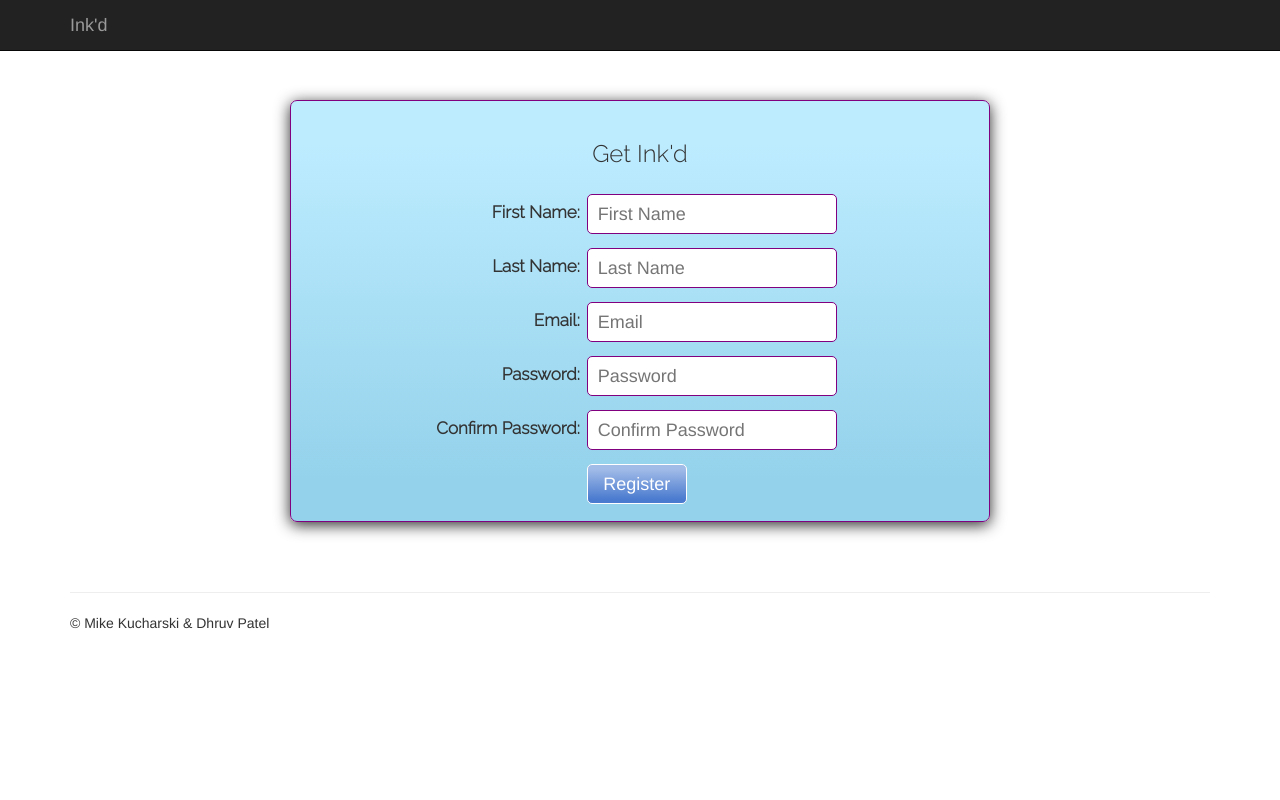
After one commit to mikekucharski/inkd, a PHP site: page /register2.php in a window 1280 px wide. The commit adds this page. Run offline with PHP 8.4, Linux system fonts and the light colour scheme; some libraries are stand-ins or nearby versions.

Commit message:
Updated seacrh bar

```diff
--- a/css/login_style.css
+++ b/css/login_style.css
@@ -41,13 +41,12 @@
 	clear:both;
 }
 
-.login_form
+.login_container
 {
 	text-align:center;
 	display:block;
 	width:700px;
-	margin: 0 auto;
-	margin-top:150px;
+	margin: 50 auto;
 	background: -webkit-gradient(linear, left top, left bottom, color-stop(10%,#bdecff),
             color-stop(90%,#94d2eb));
 	border-radius:7px;
@@ -55,42 +54,43 @@
 	box-shadow: 0px 3px 15px #292929;
 }
 
-.register_form
+.register_container
 {
+	padding:10px;
 	margin-top:100px;
 }
 
-.login_form h1{
+.login_container h1{
 	font-family: 'Raleway', ariel, serif;
 	font-size: 24px;
 	padding:10px;
 }
 
-.login_form p
+.login_container p
 {
 	padding:4px;
 	font-size:17px;
 }
 
-.login_form p a
+.login_container p a
 {
 	text-decoration:none;
 	color:blue;
 
 }
 
-.login_form p a:hover
+.login_container p a:hover
 {
 	text-decoration:underline;
 	color:darkblue;
 }
 
-.login_form #register table
+.login_form table
 {
 	margin:auto;
 }
 
-label
+.login_form label
 {
 	display:inline-block;
 	text-align:right;
@@ -99,7 +99,7 @@ label
 	font-family: 'Raleway', ariel, serif;
 }
 
-input[type="text"], input[type="password"]
+.login_form input[type="text"], .login_form  input[type="password"]
 {
 	padding:10px;
 	margin:7px;
@@ -111,16 +111,16 @@ input[type="text"], input[type="password"]
 	border:1px solid purple;
 }
 
-input[type="text"]:focus, input[type="password"]:focus
+.login_form  input[type="text"]:focus, .login_form  input[type="password"]:focus
 {
 	outline:none;
 	background:#f9f7fc;
 	border:2px solid purple;
 }
 
-input[type="submit"], input[type="button"]
+.login_form  input[type="submit"], .login_form  input[type="button"]
 {
-	padding:10px;
+	padding:7px;
 	margin:7px;
 	width:100px;
 	height:40px;
@@ -132,7 +132,7 @@ input[type="submit"], input[type="button"]
 	border-radius:5px;
 }
 
-input[type="submit"]:hover, input[type="button"]:hover
+.login_form input[type="submit"]:hover, .login_form input[type="button"]:hover
 {
 	background: -webkit-gradient(linear, left top, left bottom, color-stop(10%,#88abe8),
             color-stop(90%,#4b7bcf));
--- a/includes/header.php
+++ b/includes/header.php
@@ -23,9 +23,9 @@
 			  </li>
 			  <li><a href="scripts/logout.php"><i class="glyphicon glyphicon-off"></i> Logout</a></li>
           </ul>
-		  <form class="navbar-form navbar-right" action="">
+		  <form class="navbar-form navbar-right" method="get" action="scripts/search.php">
 			 <div class="form-group">
-				<input id="nav_search_bar" type="text" class="form-control search-query" placeholder="Search" data-provide="typeahead" autocomplete="off">
+				<input name="search" id="nav_search_bar" type="text" class="form-control search-query" placeholder="Search" data-provide="typeahead" autocomplete="off">
 
 			</div>
 			<button type="submit" class="btn btn-success">Search</button>
--- a/register.php
+++ b/register.php
@@ -15,7 +15,7 @@
 			</div>
 
 			<div id="main">
-				<div class="register_form login_form">
+				<div class="register_form">
 					<h1>Get Ink'd</h1>
 					<form id="register" action="scripts/create_user.php" method="POST">
 						<table>
--- /dev/null
+++ b/register2.php
@@ -0,0 +1,65 @@
+<html>
+	<head>
+	<link rel="stylesheet" type="text/css" href="css/login_style.css">
+	<?php include('includes/head.php'); ?>
+		<title>Log In</title>
+	</head>
+
+	 <body>
+
+		<div class="navbar navbar-inverse navbar-fixed-top" role="navigation">
+		  <div class="container">
+			<div class="navbar-header">
+			  <button type="button" class="navbar-toggle" data-toggle="collapse" data-target=".navbar-collapse">
+				<span class="sr-only">Toggle navigation</span>
+				<span class="icon-bar"></span>
+				<span class="icon-bar"></span>
+				<span class="icon-bar"></span>
+			  </button>
+			  <a class="navbar-brand" href="#">Ink'd</a>
+			</div>
+		  </div>
+		</div>
+
+		<div class="login_container register_container">
+			<h1>Get Ink'd</h1>
+			<form class='login_form' action="scripts/create_user.php" method="POST">
+				<table>
+					<tr>
+						<td><label>First Name:</label></td>
+						<td><input name='first' type="text" placeholder="First Name"/></td>
+					</tr>
+					<tr>
+						<td><label>Last Name:</label></td>
+						<td><input name='last' type="text" placeholder="Last Name"/> </td>
+					</tr>
+					<tr>
+						<td><label>Email:</label></td>
+						<td><input name='email' type="text" placeholder="Email" /> </td>
+					</tr>
+					<tr>
+						<td><label>Password:</label></td>
+						<td><input name='password' type="password" placeholder="Password"/> </td>
+					</tr>
+					<tr>
+						<td><label>Confirm Password:</label></td>
+						<td><input name='password2' type="password" placeholder="Confirm Password"/> </td>
+					</tr>
+					<tr>
+						<td></td>
+						<td><input name='submit' type="submit" value="Register"/></td>
+					</tr>
+
+				</table>
+			</form>
+		</div>
+
+		<div class="container">
+		  <hr>
+
+		  <footer>
+			<p>&copy; Mike Kucharski & Dhruv Patel</p>
+		  </footer>
+		</div> <!-- /container -->
+	</body>
+</html>
--- a/scripts/create_post.php
+++ b/scripts/create_post.php
@@ -1,5 +1,4 @@
 <?php
-	error_reporting(0);
 
 	session_start();
 
--- a/scripts/get_account_settings.php
+++ b/scripts/get_account_settings.php
@@ -1,5 +1,4 @@
 <?php
-error_reporting(0);
 
 $u_id = $_SESSION['u_id'];
 
--- a/scripts/get_profile_posts.php
+++ b/scripts/get_profile_posts.php
@@ -1,6 +1,4 @@
 <?php
-
-	error_reporting(0);
 
 	if(isset($_GET['u_id']) &&!empty($_GET['u_id']))
 	{
@@ -56,7 +54,6 @@
 						</div>
 					</div>
 				";
-				$mysqli->close();
 			} // endwhile
 			$mysqli->close();
 		}// end if
--- a/scripts/get_profile_settings.php
+++ b/scripts/get_profile_settings.php
@@ -1,5 +1,4 @@
 <?php
-error_reporting(0);
 $u_id = $_SESSION['u_id'];
 
 //connect to database
```
Also changed, not shown: login2.php (added, +71 -0 lines), scripts/search.php (added, +26 -0 lines), search_results.php (added, +41 -0 lines).
